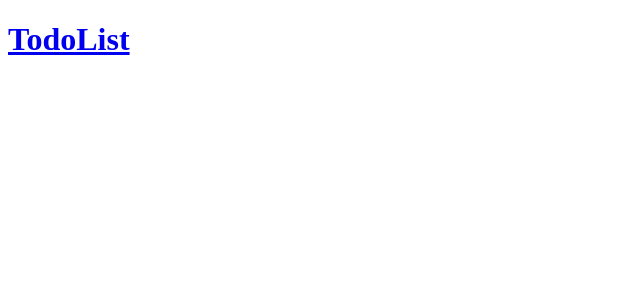
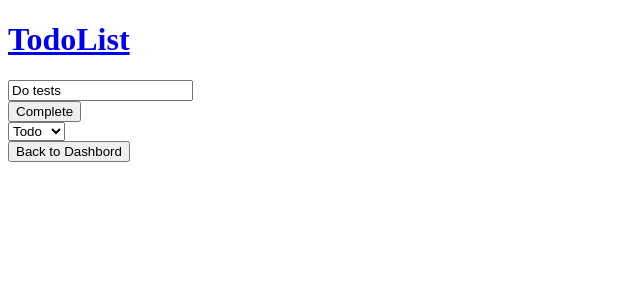
Before and after one commit to hntddt123/TodoOrganizer, a React app: page /task/Task1 in a window 1280 px wide. Before the commit this address had no page. Shown: the top 300 px of the page, without its empty margins (0-640 px from the left). Built offline with nearby package versions, Linux system fonts and the light colour scheme.

Commit message:
Added route and link for TaskDetail component

```diff
--- a/src/app/components/App.jsx
+++ b/src/app/components/App.jsx
@@ -4,6 +4,7 @@ import { BrowserRouter, Routes, Route } from 'react-router-dom';
 
 import Dashboard from './Dashboard';
 import Navigation from './Navigation';
+import TaskDetail from './TaskDetail';
 
 import { store } from '../redux/store/store';
 import { history } from '../redux/store/history';
@@ -14,7 +15,16 @@ function App() {
       <Provider store={store}>
         <Navigation />
         <Routes>
-          <Route exact path='/dashboard' element={<Dashboard />} />
+          <Route
+            exact
+            path='/dashboard'
+            element={<Dashboard />}
+          />
+          <Route
+            exact
+            path='/task/:id'
+            element={<TaskDetail />}
+          />
         </Routes>
       </Provider>
     </BrowserRouter>
--- /dev/null
+++ b/src/app/components/TaskDetail.jsx
@@ -0,0 +1,56 @@
+import React, { useCallback } from 'react';
+import { useSelector, useDispatch } from 'react-redux';
+import { Link, useParams } from 'react-router-dom';
+import { setTaskComplete, setTaskName } from '../redux/actions/taskActions';
+
+function TaskDetail() {
+  const tasks = useSelector((state) => state.tasksReducer);
+  const groups = useSelector((state) => state.groupsReducer);
+  const comments = useSelector((state) => state.commentsReducer);
+
+  const props = useParams();
+  const task = tasks.find((task) => task.id === props.id);
+
+  const dispatch = useDispatch();
+
+  const setTaskCompleteHandler = useCallback(() => {
+    dispatch(setTaskComplete(task.id, !task.isComplete))
+  }, [dispatch]);
+
+  const setTaskNameHandler = useCallback((text) => {
+    dispatch(setTaskName(task.name, text))
+  }, [dispatch]);
+
+
+  return (
+    <div>
+      <div>
+        <input
+          onChange={setTaskNameHandler}
+          value={task.name}
+        />
+      </div>
+      <div>
+        <button onClick={setTaskCompleteHandler}>
+          {task.isComplete ? 'Undo' : 'Complete'}
+        </button>
+      </div>
+      <div>
+        <select>
+          {groups.map((group) =>
+            <option key={group.id} value={group.id}>{group.name}</option>
+          )}
+        </select>
+      </div>
+      <div>
+        <Link to='/dashboard'>
+          <button>
+            Back to Dashbord
+          </button>
+        </Link>
+      </div>
+    </div>
+  );
+}
+
+export default TaskDetail;
--- a/src/app/components/TaskList.jsx
+++ b/src/app/components/TaskList.jsx
@@ -1,12 +1,13 @@
 import React, { useCallback } from 'react';
 import { useSelector, useDispatch } from 'react-redux';
+import { Link } from 'react-router-dom';
+
 import { requestNewTask } from '../redux/actions/taskActions';
 
 function TaskList({ group }) {
   const tasks = useSelector((state) => state.tasksReducer);
 
   const dispatch = useDispatch();
-
   const createNewTaskHandler = useCallback(
     () => dispatch(requestNewTask(group.id)),
     [dispatch]
@@ -17,15 +18,18 @@ function TaskList({ group }) {
       <h2>{group.name}</h2>
       {
         tasks.map((task) => {
-          return (task.group === group.id) ? <div key={task.id}>{task.id}{task.name}</div> : '';
+          return ((task.group === group.id)
+            ?
+            <Link to={`/task/${task.id}`} key={task.id}>
+              <div>{task.name}</div>
+            </Link>
+            : null);
         })
       }
-      <button onClick={() => {
-        createNewTaskHandler();
-      }}>
+      <button onClick={createNewTaskHandler}>
         Add new task
       </button>
-    </div>
+    </div >
   );
 }
 
```
